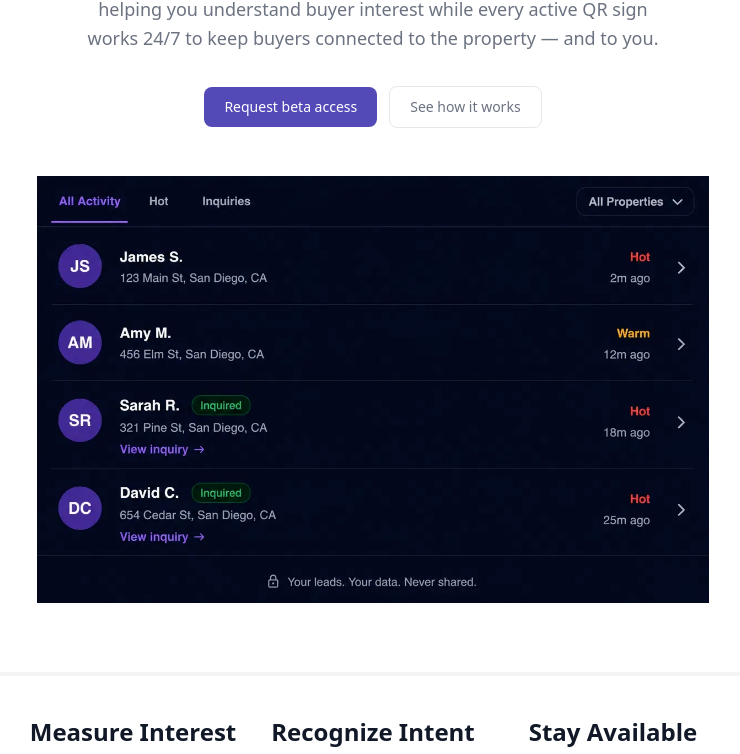
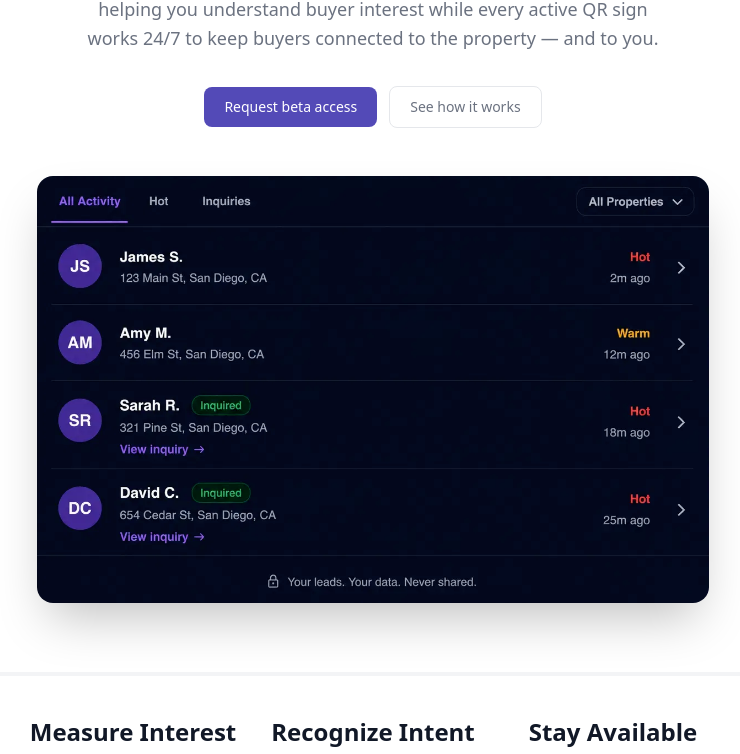
Before and after one commit to daze2991-del/theQRealtor, a Next.js app: page / in a window 1280 px wide. Shown: the part 517-1271 px from the top of the page, without its empty margins (267-1007 px from the left). Built offline with nearby package versions, Linux system fonts and the light colour scheme.

Commit message:
Add rounded corners and shadow to lead feed image

```diff
--- a/app/(marketing)/page.tsx
+++ b/app/(marketing)/page.tsx
@@ -205,7 +205,7 @@ function Hero() {
         </motion.div>
 
         <motion.div variants={fadeUp}>
-          <div className="w-full max-w-3xl mx-auto px-4"><img src="/lead-feed-desktop.png" alt="Lead activity feed" className="w-full" /></div>
+          <div className="w-full max-w-3xl mx-auto px-4"><img src="/lead-feed-desktop.png" alt="Lead activity feed" className="w-full rounded-2xl shadow-2xl" /></div>
         </motion.div>
       </motion.div>
     </section>
```
